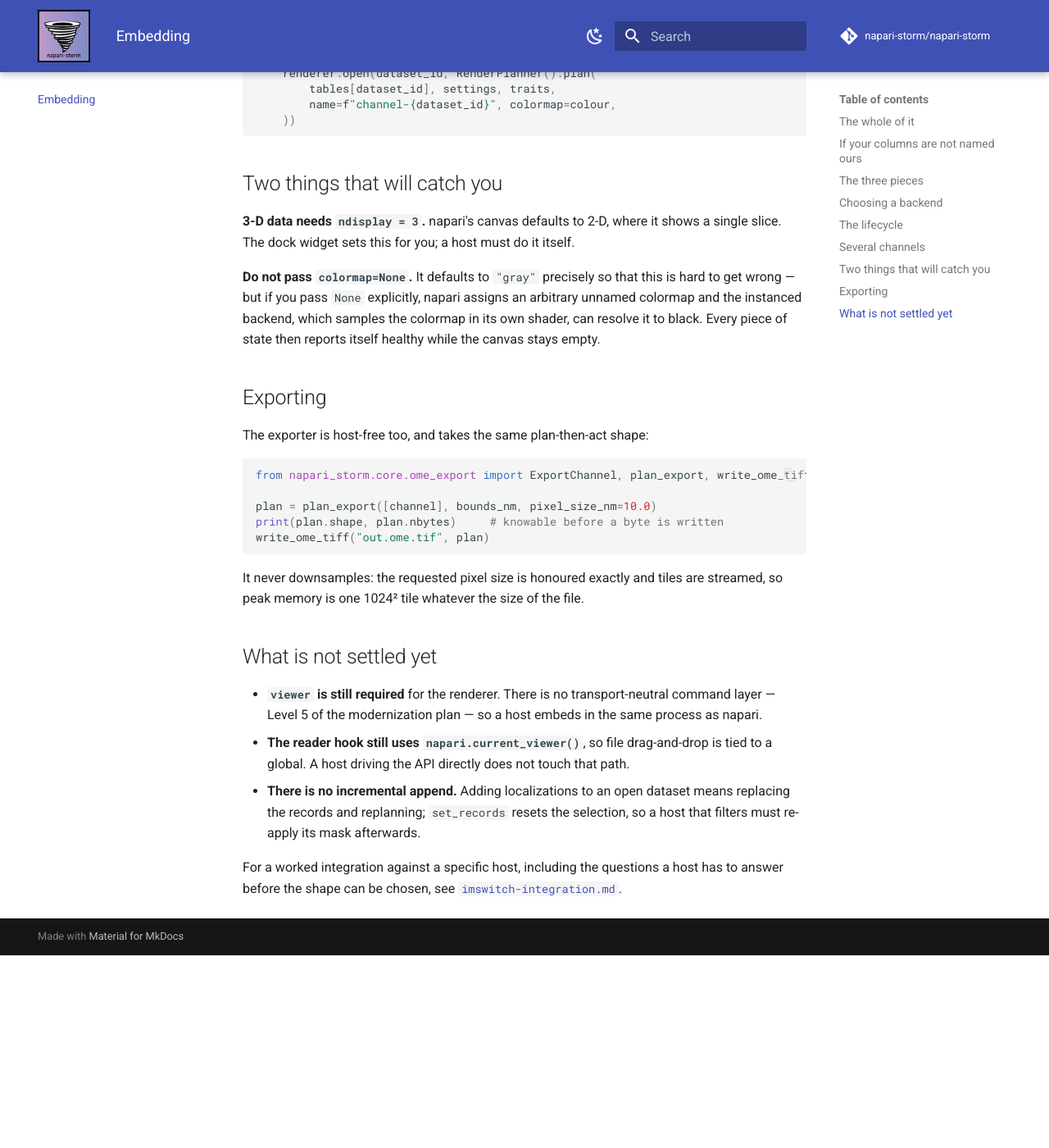
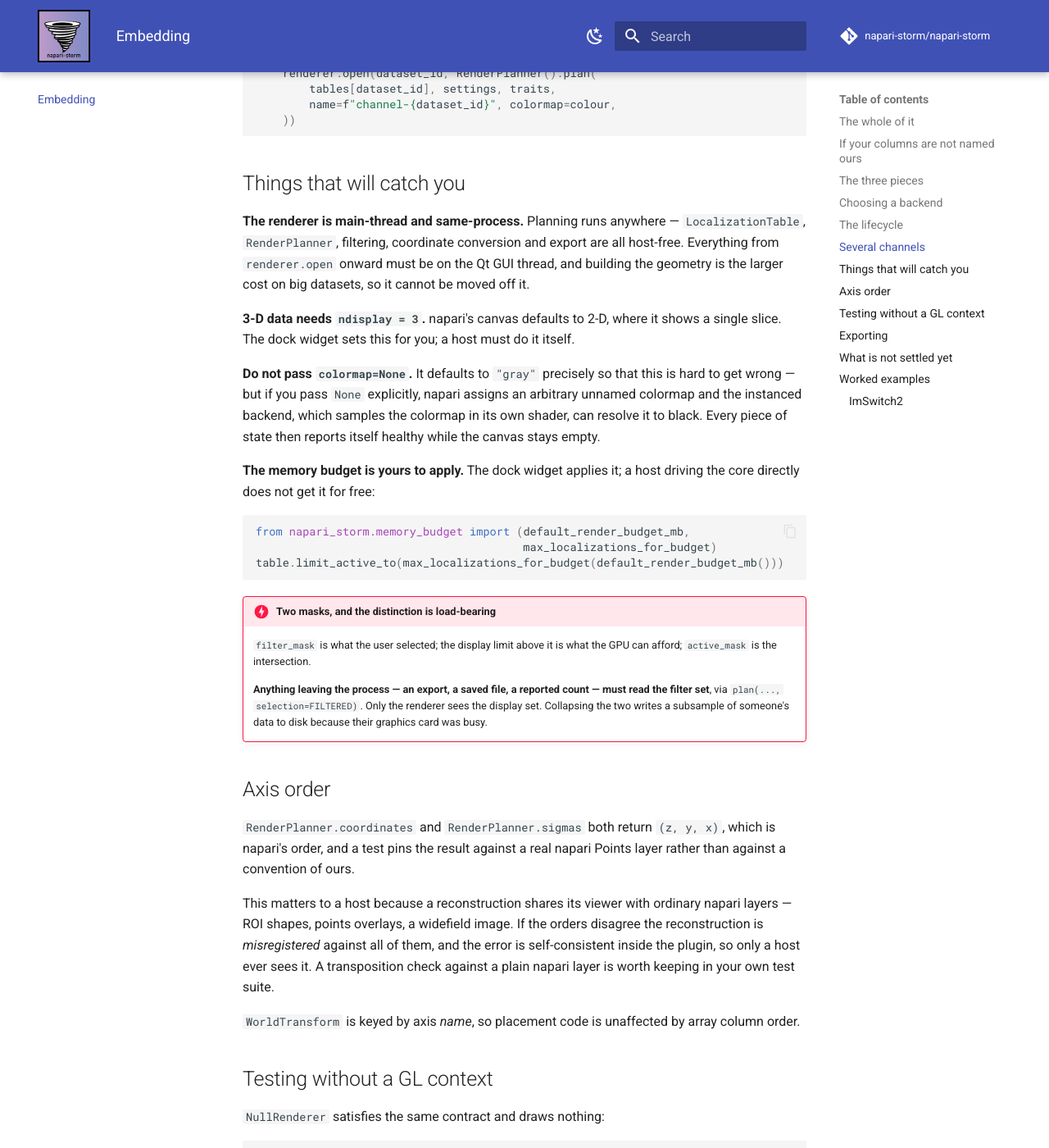
Before and after one commit to napari-storm/napari-storm, an MkDocs documentation site: the page built from docs/embedding.md, in a window 1280 px wide and 1400 px high, scrolled down 3095 px. Shown: the whole window at 82% size. Built offline with MkDocs 1.6.1 and Material for MkDocs 9.7.7, drawn with Linux system fonts in a browser that asks for light colours; comment, search, counter and statistics services are not loaded; before the commit the page ends 4260 px from its top, so only the background shows below that; some of the changed text lies outside the part shown.

Commit message:
Make ImSwitch2 an example of embedding, not a chapter beside it
It was a top-level nav tab of its own, which framed one host's
integration as a peer of the API it integrates against.  It is an
example, and there will be others, so it becomes the first entry under
*Worked examples* in the embedding page: roughly forty lines covering
what is actually transferable -- the lifecycle mapping, why a dataset is
hidden rather than closed, and the two shapes that integration is worth
copying for.

Most of what that page carried was never ImSwitch-specific to begin
with, and embedding.md was the poorer for not having it: the memory
budget a host must apply itself, the filter/display mask distinction
that decides whether an export writes someone's full data or a
subsample, the main-thread constraint, the `(z, y, x)` axis order a host
will be misregistered against if it assumes otherwise, and `NullRenderer`
for headless CI.  All of it now sits in the embedding reference where a
host reads it whether or not it ever looks at an example.

The five-round negotiation stays in design-notes/ unchanged.

Co-Authored-By: Claude Opus 5 <noreply@anthropic.com>

````diff
--- a/docs/embedding.md
+++ b/docs/embedding.md
@@ -142,7 +142,13 @@ for dataset_id, colour in ((7, "red"), (9, "green")):
     ))
 ```
 
-## Two things that will catch you
+## Things that will catch you
+
+**The renderer is main-thread and same-process.** Planning runs anywhere —
+`LocalizationTable`, `RenderPlanner`, filtering, coordinate conversion and
+export are all host-free. Everything from `renderer.open` onward must be on the
+Qt GUI thread, and building the geometry is the larger cost on big datasets, so
+it cannot be moved off it.
 
 **3-D data needs `ndisplay = 3`.** napari's canvas defaults to 2-D, where it
 shows a single slice. The dock widget sets this for you; a host must do it
@@ -153,6 +159,53 @@ is hard to get wrong — but if you pass `None` explicitly, napari assigns an
 arbitrary unnamed colormap and the instanced backend, which samples the
 colormap in its own shader, can resolve it to black. Every piece of state then
 reports itself healthy while the canvas stays empty.
+
+**The memory budget is yours to apply.** The dock widget applies it; a host
+driving the core directly does not get it for free:
+
+```python
+from napari_storm.memory_budget import (default_render_budget_mb,
+                                        max_localizations_for_budget)
+table.limit_active_to(max_localizations_for_budget(default_render_budget_mb()))
+```
+
+!!! danger "Two masks, and the distinction is load-bearing"
+
+    `filter_mask` is what the user selected; the display limit above it is what
+    the GPU can afford; `active_mask` is the intersection.
+
+    **Anything leaving the process — an export, a saved file, a reported count
+    — must read the filter set**, via `plan(..., selection=FILTERED)`. Only the
+    renderer sees the display set. Collapsing the two writes a subsample of
+    someone's data to disk because their graphics card was busy.
+
+## Axis order
+
+`RenderPlanner.coordinates` and `RenderPlanner.sigmas` both return `(z, y, x)`,
+which is napari's order, and a test pins the result against a real napari Points
+layer rather than against a convention of ours.
+
+This matters to a host because a reconstruction shares its viewer with ordinary
+napari layers — ROI shapes, points overlays, a widefield image. If the orders
+disagree the reconstruction is *misregistered* against all of them, and the
+error is self-consistent inside the plugin, so only a host ever sees it. A
+transposition check against a plain napari layer is worth keeping in your own
+test suite.
+
+`WorldTransform` is keyed by axis *name*, so placement code is unaffected by
+array column order.
+
+## Testing without a GL context
+
+`NullRenderer` satisfies the same contract and draws nothing:
+
+```python
+from napari_storm.core import NullRenderer
+renderer = NullRenderer()
+```
+
+It needs no viewer and no GL session, so an integration can be covered in CI on
+a headless runner.
 
 ## Exporting
 
@@ -181,6 +234,43 @@ streamed, so peak memory is one 1024² tile whatever the size of the file.
   means replacing the records and replanning; `set_records` resets the
   selection, so a host that filters must re-apply its mask afterwards.
 
-For a worked integration against a specific host, including the questions a
-host has to answer before the shape can be chosen, see
-[`imswitch-integration.md`](imswitch-integration.md).
+## Worked examples
+
+### ImSwitch2
+
+[ImSwitch2](https://github.com/openUC2/ImSwitch)'s ImProcess is a desktop Qt
+application that owns its own napari viewer, so it embeds in-process: it hands
+the viewer over rather than having one created for it. Its localizations are
+already a nanometre recarray (`frame`, `x/y/z_nm`, `sigma_x/y/z_nm`, `photons`),
+so the whole data contract is one `LocalizationTable` call with
+`sigma_columns` and `photon_column` declared.
+
+The part worth copying is the lifecycle mapping. ImProcess has an explicit
+results list, so it announces openings and closings rather than being watched:
+
+| Host event | napari-storm call |
+|---|---|
+| result created | nothing (lazy) |
+| result selected, first time | `open(next_id, request)` |
+| result selected, already open | set layer visible |
+| result deselected | set layer hidden — **not** `close` |
+| result changed in place | `update(id, request)` |
+| result removed | `close(id)`, id retired forever |
+| viewer torn down | `close_all()` |
+
+Hide-rather-than-close is where a host's architecture is most likely to collide
+with this one. A display path that rebuilds every managed layer from a spec on
+each selection change would open and close on every click — the churn `update`
+exists to prevent. The fix is to keep localization layers in a **parallel
+retained channel** keyed by result identity, where only explicit removal closes
+a dataset.
+
+Two things fell out of that integration that are worth knowing. Its live
+acquisition grows a table and re-updates, which is the `set_records` pattern
+above; and because its own export reads its own records rather than the
+renderer, the display-limit hazard cannot reach a file it writes — a shape worth
+copying deliberately.
+
+The full five-round interface negotiation, including the two bugs it found in
+napari-storm, is kept in `design-notes/imswitch-integration-log.md` in the
+repository.
--- a/mkdocs.yml
+++ b/mkdocs.yml
@@ -41,7 +41,6 @@ nav:
   - How it works: how-it-works.md
   - Step-by-step tutorial: step-by-step.md
   - Embedding: embedding.md
-  - ImSwitch2 integration: imswitch-integration.md
   - API reference: api.md
 
 # mkdocstrings was configured here for a long time without a single `:::`
````
Also changed, not shown: design-notes/README.md (+1 -1 lines), docs/imswitch-integration.md (deleted, +0 -319 lines).
